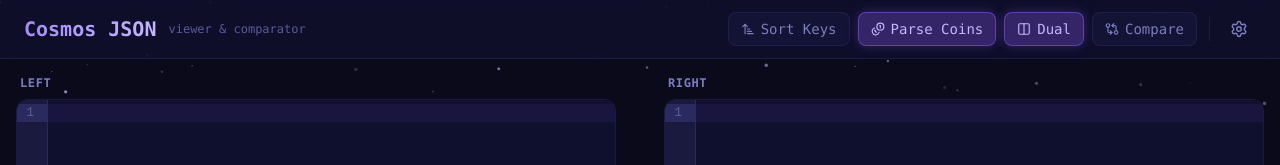
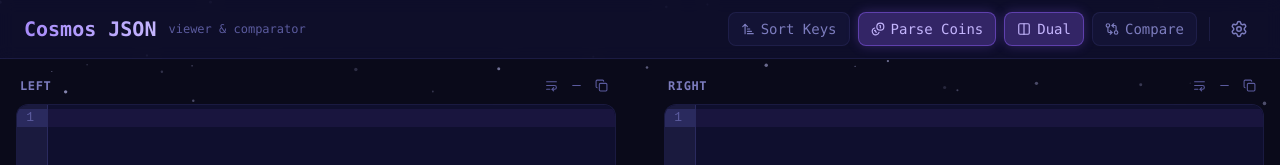
Before and after one commit to faneaatiku/cosmos-json, a React (Vite) app: page / in a window 1280 px wide. Shown: the top 165 px of the page. Built offline with nearby package versions, Linux system fonts and the light colour scheme.

Commit message:
Enhance `JsonPanel` with formatting, minifying, and copy-to-clipboard actions

```diff
--- a/src/components/JsonPanel.tsx
+++ b/src/components/JsonPanel.tsx
@@ -1,7 +1,8 @@
 import CodeMirror from "@uiw/react-codemirror";
 import { json } from "@codemirror/lang-json";
 import { getCosmicExtensions } from "../lib/codemirrorSetup";
-import { useMemo, useRef } from "react";
+import { useMemo, useRef, useState, useCallback } from "react";
+import { WrapText, Minus, Copy, Check } from "lucide-react";
 
 interface JsonPanelProps {
   label: string;
@@ -22,11 +23,44 @@
 }: JsonPanelProps) {
   const extensions = useMemo(() => [json(), ...getCosmicExtensions()], []);
   const editorBoxRef = useRef<HTMLDivElement>(null);
+  const [copied, setCopied] = useState(false);
+
+  const handleFormat = useCallback(() => {
+    try {
+      onChange(JSON.stringify(JSON.parse(value), null, 2));
+    } catch { /* ignore invalid JSON */ }
+  }, [value, onChange]);
+
+  const handleMinify = useCallback(() => {
+    try {
+      onChange(JSON.stringify(JSON.parse(value)));
+    } catch { /* ignore invalid JSON */ }
+  }, [value, onChange]);
+
+  const handleCopy = useCallback(() => {
+    navigator.clipboard.writeText(value).then(() => {
+      setCopied(true);
+      setTimeout(() => setCopied(false), 1500);
+    });
+  }, [value]);
 
   return (
     <div className="flex-1 flex flex-col min-w-0">
-      <div className="text-xs font-semibold text-cosmos-400 uppercase tracking-wider px-1 mb-2">
-        {label}
+      <div className="flex items-center justify-between px-1 mb-2">
+        <div className="text-xs font-semibold text-cosmos-400 uppercase tracking-wider">
+          {label}
+        </div>
+        <div className="flex items-center gap-1">
+          <ToolbarButton title="Pretty format" onClick={handleFormat}>
+            <WrapText size={13} />
+          </ToolbarButton>
+          <ToolbarButton title="Minify" onClick={handleMinify}>
+            <Minus size={13} />
+          </ToolbarButton>
+          <ToolbarButton title="Copy" onClick={handleCopy}>
+            {copied ? <Check size={13} className="text-green-400" /> : <Copy size={13} />}
+          </ToolbarButton>
+        </div>
       </div>
       <div
         ref={editorBoxRef}
@@ -54,6 +88,26 @@
       )}
       {children}
     </div>
+  );
+}
+
+function ToolbarButton({
+  title,
+  onClick,
+  children,
+}: {
+  title: string;
+  onClick: () => void;
+  children: React.ReactNode;
+}) {
+  return (
+    <button
+      title={title}
+      onClick={onClick}
+      className="p-1 rounded text-cosmos-500 hover:text-cosmos-200 hover:bg-cosmos-700/60 transition-all cursor-pointer"
+    >
+      {children}
+    </button>
   );
 }
 
```
